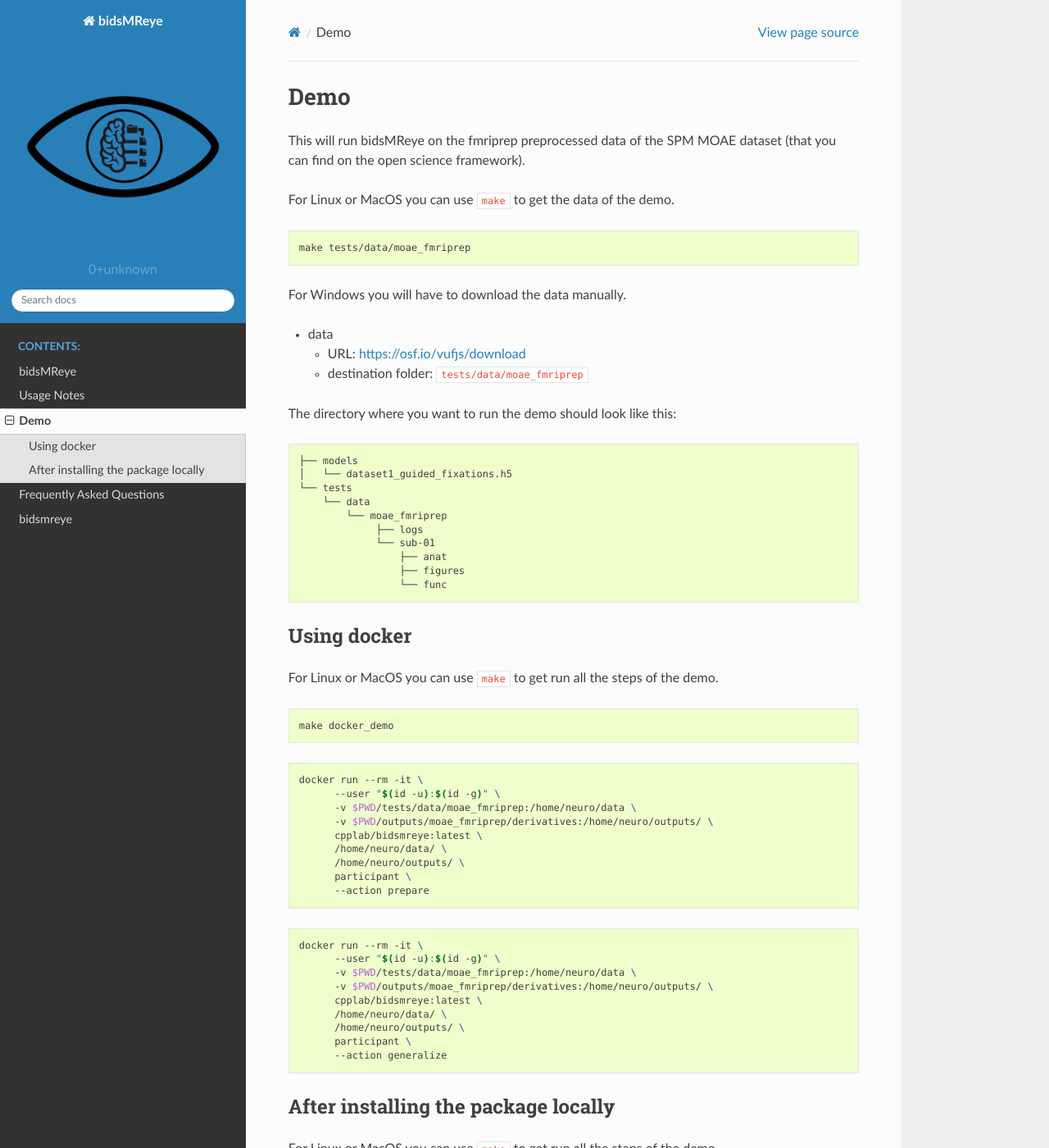
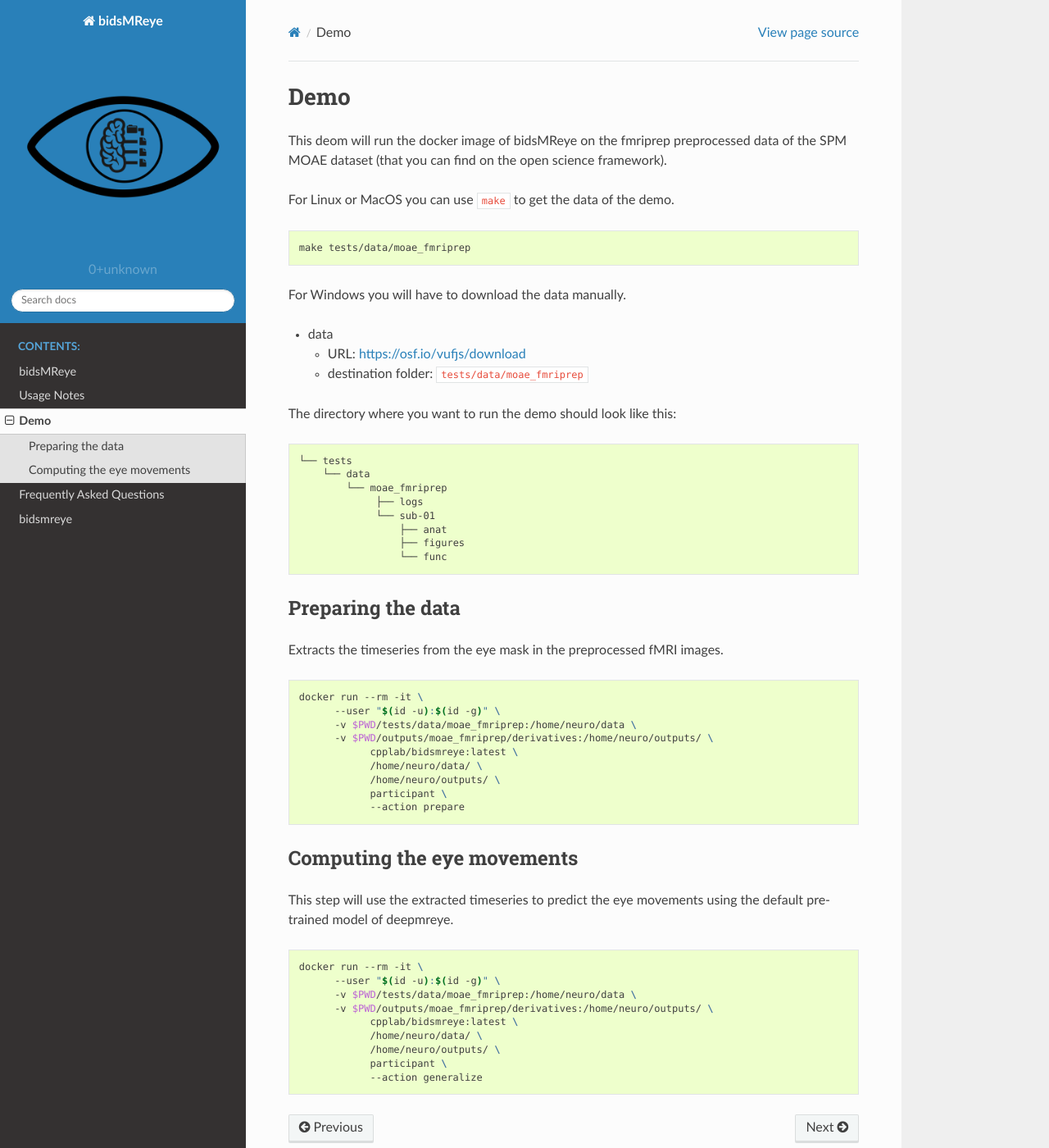
Before and after one commit to cpp-lln-lab/bidsMReye, a Sphinx documentation site: the page built from docs/source/demo.md, in a window 1280 px wide and 1400 px high. Shown: the whole window at 82% size. Built offline with Sphinx 7.4.7 and the Read the Docs theme 2.0.0, drawn with Linux system fonts in a browser that asks for light colours; some of the changed text lies outside the part shown.

Commit message:
update doc

````diff
--- a/docs/source/demo.md
+++ b/docs/source/demo.md
@@ -1,7 +1,8 @@
 # Demo
 
-This will run bidsMReye on the fmriprep preprocessed data of the SPM MOAE
-dataset (that you can find on the open science framework).
+This deom will run the docker image of bidsMReye
+on the fmriprep preprocessed data of the SPM MOAE dataset
+(that you can find on the open science framework).
 
 For Linux or MacOS you can use `make` to get the data of the demo.
 
@@ -19,8 +20,6 @@ For Windows you will have to download the data manually.
 The directory where you want to run the demo should look like this:
 
 ```bash
-├── models
-│   └── dataset1_guided_fixations.h5
 └── tests
     └── data
         └── moae_fmriprep
@@ -31,57 +30,35 @@ The directory where you want to run the demo should look like this:
                  └── func
 ```
 
-## Using docker
+## Preparing the data
 
-For Linux or MacOS you can use `make` to get run all the steps of the demo.
-
-```bash
-make docker_demo
-```
+Extracts the timeseries from the eye mask in the preprocessed fMRI images.
 
 ```bash
 docker run --rm -it \
       --user "$(id -u):$(id -g)" \
       -v $PWD/tests/data/moae_fmriprep:/home/neuro/data \
       -v $PWD/outputs/moae_fmriprep/derivatives:/home/neuro/outputs/ \
-      cpplab/bidsmreye:latest \
-      /home/neuro/data/ \
-      /home/neuro/outputs/ \
-      participant \
-      --action prepare
+            cpplab/bidsmreye:latest \
+            /home/neuro/data/ \
+            /home/neuro/outputs/ \
+            participant \
+            --action prepare
 ```
+
+## Computing the eye movements
+
+This step will use the extracted timeseries to predict the eye movements
+using the default pre-trained model of deepmreye.
 
 ```bash
 docker run --rm -it \
       --user "$(id -u):$(id -g)" \
       -v $PWD/tests/data/moae_fmriprep:/home/neuro/data \
       -v $PWD/outputs/moae_fmriprep/derivatives:/home/neuro/outputs/ \
-      cpplab/bidsmreye:latest \
-      /home/neuro/data/ \
-      /home/neuro/outputs/ \
-      participant \
-      --action generalize
+            cpplab/bidsmreye:latest \
+            /home/neuro/data/ \
+            /home/neuro/outputs/ \
+            participant \
+            --action generalize
 ```
-
-## After installing the package locally
-
-For Linux or MacOS you can use `make` to get run all the steps of the demo.
-
-```bash
-make demo
-```
-
-This will run the different steps of the demo:
-
-```bash
-bids_dir="$PWD/tests/data/moae_fmriprep "
-output_dir="$PWD/outputs "
-
-bidsmreye --action prepare \
-          $bids_dir \
-          $output_dir
-
-bidsmreye --action generalize \
-          $bids_dir \
-          $output_dir
-```
````
Also changed, not shown: README.md (+31 -9 lines), docs/questions/prepare.question.md (added, +18 -0 lines), docs/questions/validation.question.md (added, +18 -0 lines).
